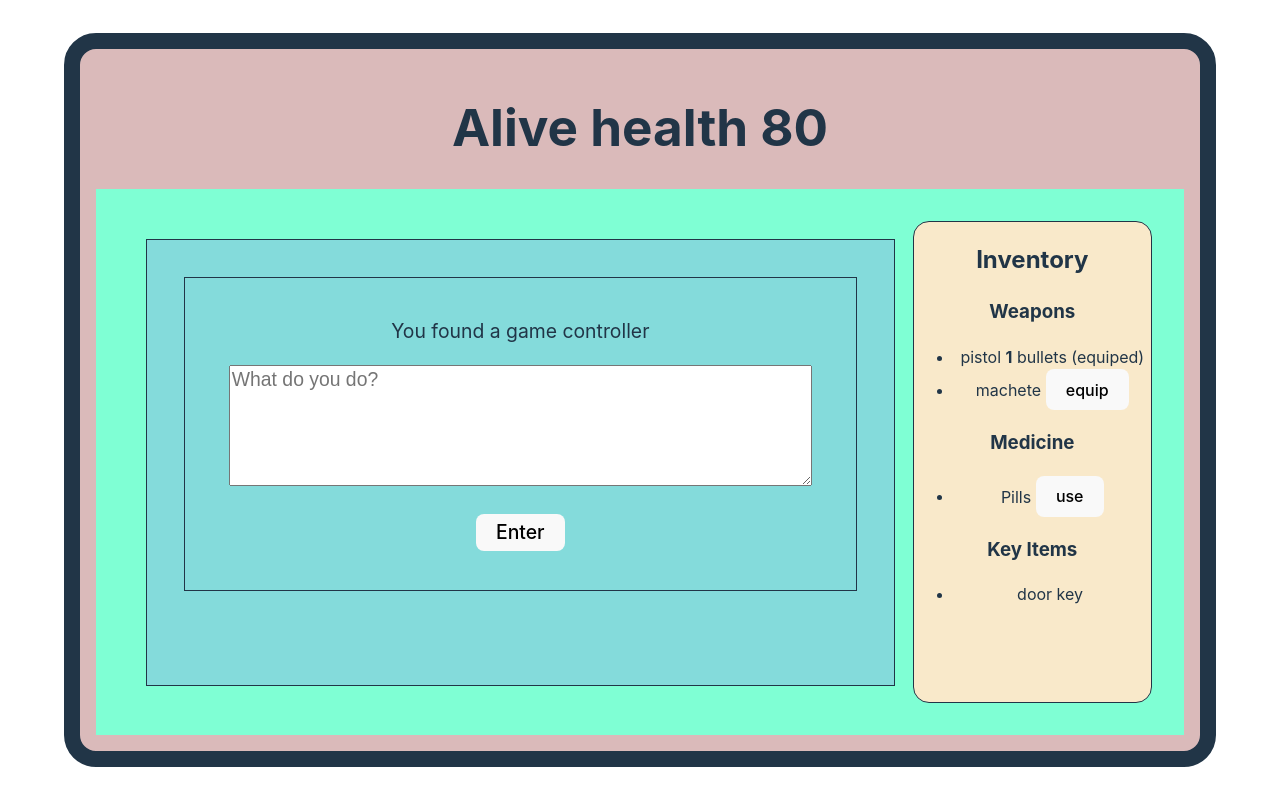
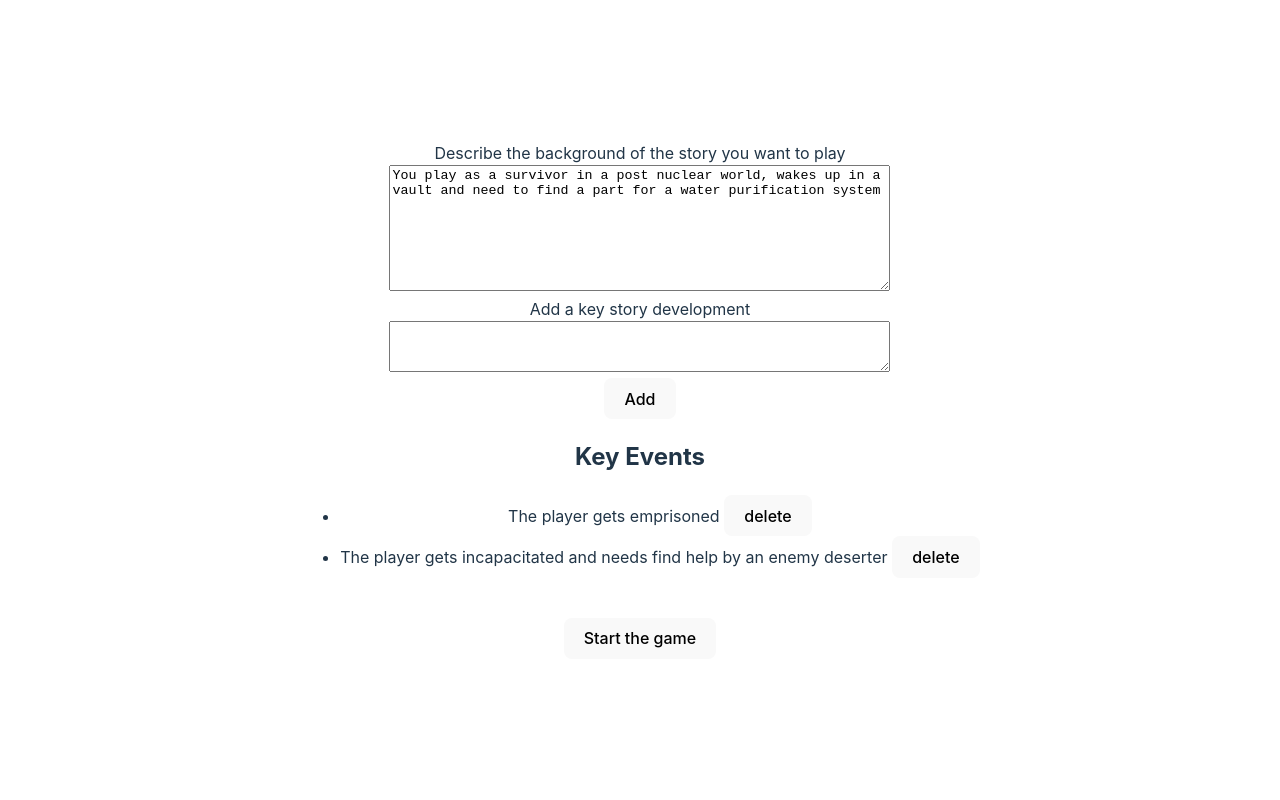
Before and after one commit to OussamLK/llmrpg, a React (Vite) app in the folder frontend/: page / in a window 1280 px wide. Built offline with nearby package versions, Linux system fonts and the light colour scheme.

Commit message:
player can add story and key developments

```diff
--- a/frontend/src/App.tsx
+++ b/frontend/src/App.tsx
@@ -6,20 +6,31 @@ import { Inventory } from './Inventory'
 import Scene from './Scenes/Scene'
 import { MockLLMConnector, LLMConnector } from './LLMConnector'
 
-const llmConnector = new MockLLMConnector()
+const llmConnector = new LLMConnector()
 let engine : Engine | undefined
-export function App() {
+function App(){
+  const [story, setStory] = useState<string | undefined>(undefined)
+  const [keyDevelopments, setKeyDevelopments] = useState<string[] | undefined>(undefined)
+  function onStart(story:string, keyDevelopments:string[]){
+    setStory(story)
+    setKeyDevelopments(keyDevelopments)
+  }
+  if (!story ||  !keyDevelopments) return <StoryEditor onStart={onStart} />
+  else return <Game story={story} keyDevelopments={keyDevelopments}/>
+}
+export function Game({story, keyDevelopments}: {story:string, keyDevelopments:string[]}) {
   const [gameOver, setGameOver] = useState(false)
   const [frames, setFrames] = useState<FrameSequence | undefined>()
 
   useEffect(() => {
-    engine = engine || new Engine(llmConnector, ()=>setGameOver(true))
+    engine = engine || new Engine(story, keyDevelopments, llmConnector, ()=>setGameOver(true))
     engine.getFrames()
       .then(frames=>
         {
           setFrames(frames);
           console.debug("getting initial engine frames", frames)
         })
+      console.log(story, keyDevelopments)
   }, [])
 
   function popInformationFrame() {
@@ -69,4 +80,46 @@ function GameOver() {
   return <p>You died!</p>
 }
 
+function StoryEditor({onStart}:{onStart:(story:string, keyDevelopments:string[])=>void}){
+  const [story, setStory] = useState(`You play as a survivor in a post nuclear world, wakes up in a vault and need to find a part for a water purification system`)
+  const [currentDevelopmentText, setCurrentDevelopmentText] = useState(``)
+  const [keyDevelopments, setKeyDevelopments] = useState([{id:0, content:`The player gets emprisoned`}, {id:1, content:`The player gets incapacitated and needs find help by an enemy deserter`}])
+
+  return <div>
+            <label>
+              Describe the background of the story you want to play
+              <br/>
+            <textarea rows={8} cols={60} value={story} onChange={e=>setStory(e.currentTarget.value)} />
+            </label>
+            <br/>
+            <label>
+              Add a key story development
+              <br/>
+              <textarea
+                rows={3}
+                cols={60}
+                value={currentDevelopmentText}
+                onChange={e=>setCurrentDevelopmentText(e.currentTarget.value)} />
+              <br/>
+              <button onClick={()=>{
+                const newID = keyDevelopments.length === 0? 0 :  Math.max(...keyDevelopments.map(d=>d.id)) + 1
+                setKeyDevelopments(prev=>[...prev, {id:newID, content: currentDevelopmentText}])
+                setCurrentDevelopmentText('')
+
+              }}>Add</button>
+            </label>
+            <br/>
+            <div>
+            <h2>Key Events</h2>
+            <ul>
+              {keyDevelopments.map(dev=><li key={dev.id}><span>{dev.content} <button onClick={()=>setKeyDevelopments(prev=>prev.filter(dev_=>dev_.id !== dev.id))}>delete</button></span></li>)}
+            </ul>
+            <br/>
+            </div>
+            <button
+              onClick={()=>onStart(story, keyDevelopments.map(dev=>dev.content))}>Start the game</button>
+        </div>
+}
+
+
 export default App
--- a/frontend/src/LLMConnector.ts
+++ b/frontend/src/LLMConnector.ts
@@ -22,6 +22,7 @@ export default interface ILLMConnector {
     //getEnemyAction:(gameState)=>{EnemyAction:EnemyAction, prompt:string}
     reportPlayerInput: (input:string) =>void
     initialState: ()=>{inventory:Inventory, playerStatus: PlayerStatus}
+    initStory: (story:string, keyDevelopments: string[])=>void
 }
 
 export class ApiConnector{
@@ -75,6 +76,9 @@ export class MockLLMConnector implements ILLMConnector {
     initialState = () => {
         return {inventory: mockInventory, playerStatus: {health:80, equipedWeapon: 'pistol'}}
     }
+    initStory = (story: string, keyDevelopments: string[]) => {
+        return
+    };
 
 }
 
@@ -83,6 +87,8 @@ export class LLMConnector implements ILLMConnector {
     interactionHistory: GPTMessage[]
     rounds: Round[]
     apiConnector: ApiConnector
+    story: string | undefined
+    keyDevelopments: string[] | undefined
     constructor() {
         this.interactionHistory = []
         this.rounds = [lootRound, mockCombatRound, mockStoryRound, lootRound, mockCombatRound].map(s=>structuredClone(s))
@@ -90,10 +96,16 @@ export class LLMConnector implements ILLMConnector {
     }
 
     createContext = ():GPTMessage[]=>{
-        return this.interactionHistory
+        if (!this.story || !this.keyDevelopments){
+            throw("first initialize story and key developments")
+        }
+        return [{role:'user', content: `The game story is: '${this.story}', key developments are '${this.keyDevelopments.map((dev, id)=>`${id+1}) ${dev}`).join('\n')}'`},...this.interactionHistory]
     }
 
     async requestStoryDevelopment(): Promise<StoryDevelopment> {
+        if (!this.story || !this.keyDevelopments){
+            throw("first initialize story and key developments")
+        }
 
         const state = await this.apiConnector.getNextRound(this.createContext())
         console.debug(`LLM rational: `, state.rational)
@@ -118,5 +130,9 @@ export class LLMConnector implements ILLMConnector {
     initialState = () => {
         return {inventory: {weapons: [], medicine: [], keyItems: []}, playerStatus: {health:100, equipedWeapon: null}}
     }
+    initStory = (story: string, keyDevelopments: string[]) =>{
+        this.story = story;
+        this.keyDevelopments = keyDevelopments
+    };
 
 }
--- a/frontend/src/engine/engine.ts
+++ b/frontend/src/engine/engine.ts
@@ -20,8 +20,9 @@ export default class Engine{
     private currentFrames: Promise<FrameSequence>
     private gameOverInterruptHandler: (message:string)=>void
 
-    constructor(llmConnector: ILLMConnector, gameOverInterruptHandler: (msg:string)=>void){
+    constructor(story:string, keyDevelopments:string[], llmConnector: ILLMConnector, gameOverInterruptHandler: (msg:string)=>void){
         this._llmConnector = llmConnector
+        llmConnector.initStory(story, keyDevelopments)
         const {inventory, playerStatus} = this._llmConnector.initialState()
         this.playerStatus = playerStatus
         this.inventory = inventory
```
Also changed, not shown: 1 other file (tests, documents, lock files or other folders).
